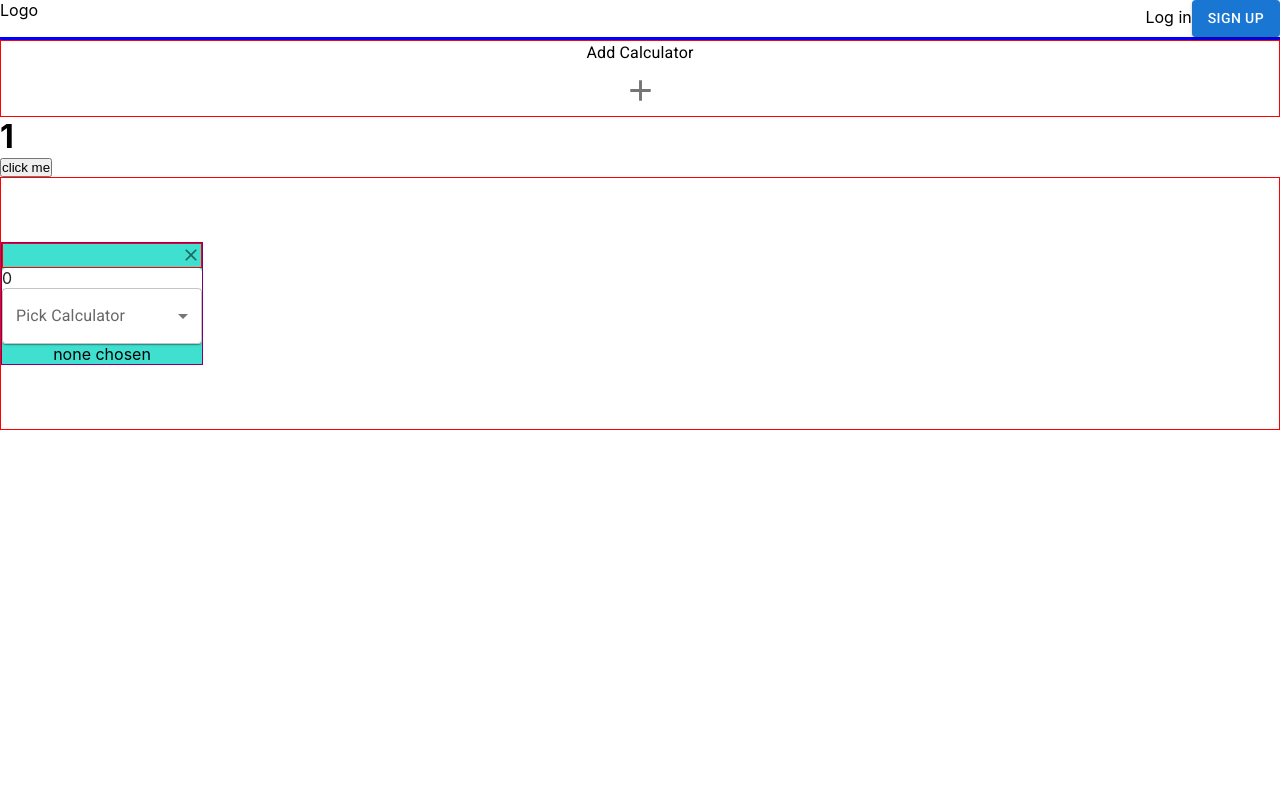
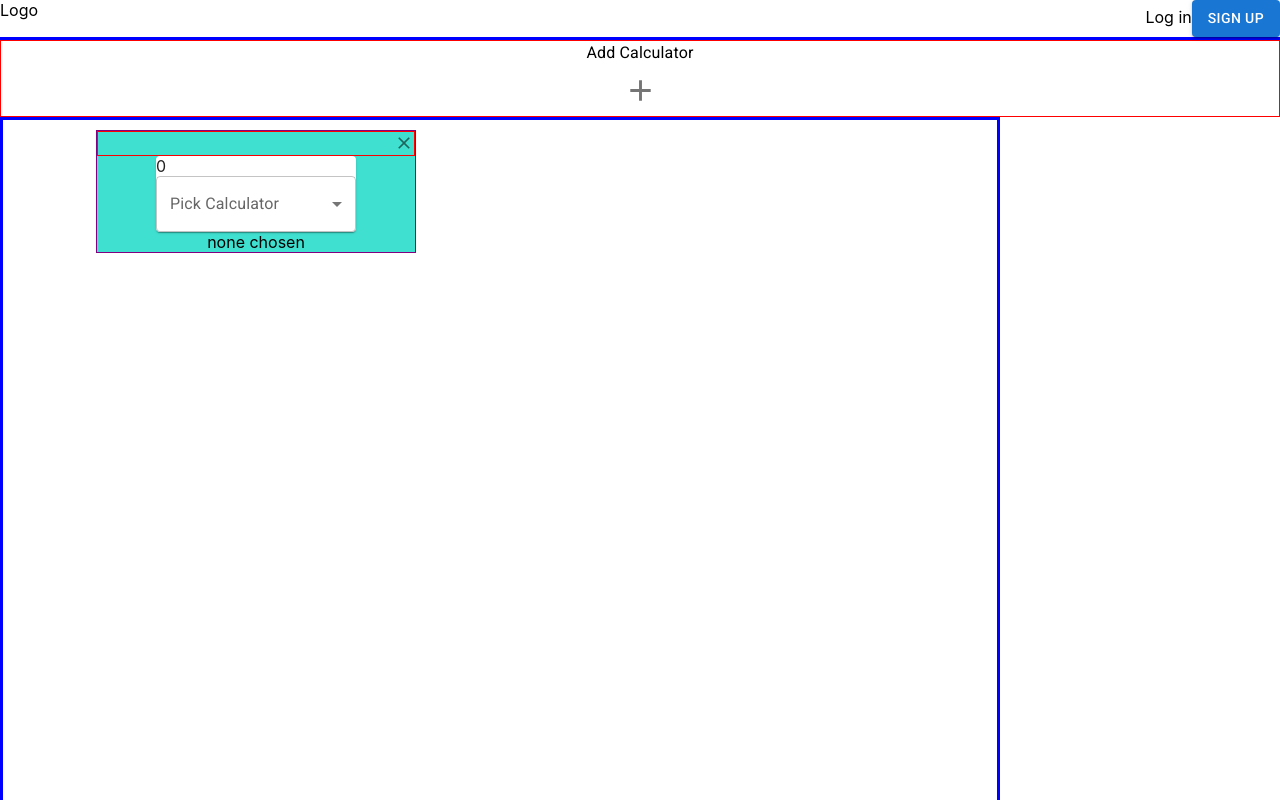
Before and after one commit to saltedTofu/RDCalc2, a React (Create React App) app: page / in a window 1280 px wide. Both pictures are taken after a click on the button "Add Calculator". Shown: the top 800 px of the page. Built offline with nearby package versions, Linux system fonts and the light colour scheme.

Commit message:
added react-grid

```diff
--- a/package.json
+++ b/package.json
@@ -15,6 +15,7 @@
     "react": "^18.1.0",
     "react-dom": "^18.1.0",
     "react-draggable": "^4.4.5",
+    "react-grid-layout": "^1.3.4",
     "react-redux": "^8.0.1",
     "react-scripts": "5.0.1",
     "web-vitals": "^2.1.4"
--- a/src/App.css
+++ b/src/App.css
@@ -6,6 +6,10 @@
 .app{
   width:100vw;
   height:100vh;
+  display:flex;
+  flex-direction:column;
+  align-items: center;
+  justify-content: center;
 }
 .header{
   display:flex;
--- a/src/App.js
+++ b/src/App.js
@@ -1,15 +1,35 @@
 import './App.css';
+import { adjustCalcCounter, addCalc, removeCalc } from '../src/redux/calcs';
+import {useSelector, useDispatch} from 'react-redux';
 import Header from './components/Header/Header.js';
 import Body from './components/Body/Body.js';
+import AddButton from './components/Body/AddButton/AddButton.js';
+import CalculatorContainer from './components/Body/CalculatorContainer/CalculatorContainer';
 import '@fontsource/roboto/300.css';
 import '@fontsource/roboto/400.css';
 import '@fontsource/roboto/500.css';
 import '@fontsource/roboto/700.css';
+import '../node_modules/react-grid-layout/css/styles.css';
 
 function App() {
+
+    const calcCounter = useSelector(state => state.calcsArray.calcCounter);
+    const dispatch = useDispatch();
+
+    const onClose = (index) => {
+      dispatch(removeCalc(index));
+  }
+    const addNewCalc = () => {
+        dispatch(addCalc(<div key={calcCounter} data-grid={{ x: 1, y: 0, w: 4, h: 3, minW:4, maxW:6, minH:3}} id={calcCounter}>{<CalculatorContainer  key={calcCounter} id={calcCounter} onClose={onClose}/>}</div>));
+        dispatch(adjustCalcCounter(1));
+    }
+
   return (
     <div className="App">
       <Header />
+      <AddButton
+        addNewCalc={addNewCalc}
+      />
       <Body />
     </div>
   );
--- a/src/components/Body/AddButton/AddButton.js
+++ b/src/components/Body/AddButton/AddButton.js
@@ -1,7 +1,6 @@
 import './AddButton.css';
 import AddIcon from '@mui/icons-material/Add';
 import { SvgIcon, IconButton, Typography } from '@mui/material';
-import {useState} from 'react';
 
 function AddButton({addNewCalc}){
 
--- a/src/components/Body/Body.css
+++ b/src/components/Body/Body.css
@@ -1,7 +1,5 @@
 .body{
-    width:100%;
-    height:100%;
-    padding-top:5%;
-    padding-bottom:5%;
-    border:1px solid red;
+  width:1000px;
+  height:1000px;
+  border:3px solid blue;
 }
--- a/src/components/Body/Body.js
+++ b/src/components/Body/Body.js
@@ -1,39 +1,27 @@
-import CalculatorContainer from './CalculatorContainer/CalculatorContainer.js';
-import AddButton from './AddButton/AddButton';
-import {useEffect} from 'react';
-import {useSelector, useDispatch} from 'react-redux';
+import {useSelector} from 'react-redux';
 import './Body.css';
-import { adjustCalcCounter, addCalc, removeCalc } from '../../redux/calcs.js';
-import { Button} from '@mui/material';
+import ResponsiveGridLayout from "react-grid-layout";
 
 
 function Body(){
 
     const calcsArray = useSelector(state => state.calcsArray.calcsArray);
     const calcCounter = useSelector(state => state.calcsArray.calcCounter);
-    const dispatch = useDispatch();
-
-    const addNewCalc = () => {
-        dispatch(addCalc(<CalculatorContainer key={calcCounter} id={calcCounter} onClose={onClose}/>));
-        dispatch(adjustCalcCounter(1));
-    }
-
-    const onClose = (index) => {
-        dispatch(removeCalc(index));
-    }
 
     return (
-        <div>
-            <AddButton
-                addNewCalc={addNewCalc}
-            />
-            <h1>{calcCounter}</h1>
-            <button onClick = {()=> dispatch(adjustCalcCounter(7))}>click me</button>
-            <div className="body">
+        <div className="body">
+            <ResponsiveGridLayout
+            cols={12}
+            rowHeight={30}
+            width={1000}
+            isResizable={false}
+            draggableHandle='.handle'
+            verticalCompact={false}
+            allowOverlap={true}
+            >
                 {calcsArray}
-            </div>
+            </ResponsiveGridLayout>
         </div>
-
     )
 }
 
--- a/src/components/Body/CalculatorContainer/CalculatorContainer.css
+++ b/src/components/Body/CalculatorContainer/CalculatorContainer.css
@@ -1,8 +1,6 @@
 .CalculatorContainer{
     border:1px solid purple;
     background-color:turquoise;
-    width:fit-content;
-    height:fit-content;
     display:flex;
     flex-direction: column;
     justify-content: flex-start;
--- a/src/components/Body/CalculatorContainer/CalculatorContainer.js
+++ b/src/components/Body/CalculatorContainer/CalculatorContainer.js
@@ -4,30 +4,24 @@ import MenuItem from '@mui/material/MenuItem';
 import FormControl from '@mui/material/FormControl';
 import {useState} from 'react';
 import CalculatorComponent from './Calculator/Calculator';
-import Draggable from 'react-draggable';
 import CloseIcon from '@mui/icons-material/Close';
+import React from 'react';
 import { SvgIcon, IconButton, Paper} from '@mui/material';
 import './Calculator/Calculator.js';
 import './CalculatorContainer.css';
 
-function CalculatorContainer({id, onClose, calcsArray}){
-
+const CalculatorContainer = (({id, onClose}) => {
     const [chosenCalc, setChosenCalc] = useState('');
 
     const handleChange = (event) =>{
         setChosenCalc(event.target.value);
     }
-
     const handleClose = () => {
         onClose(id);
     }
 
     return(
-        <Draggable
-            handle=".handle"
-            bounds="parent"
-        >
-            <div className="CalculatorContainer">
+            <div className="CalculatorContainer" >
                 <div className="handle">
                     <IconButton
                         sx={{padding:"0"}}
@@ -64,8 +58,7 @@ function CalculatorContainer({id, onClose, calcsArray}){
                     Calc={chosenCalc}
                 />
             </div>
-        </Draggable>
     )
-}
+})
 
 export default CalculatorContainer;
```
Also changed, not shown: 1 other file (tests, documents, lock files or other folders).
